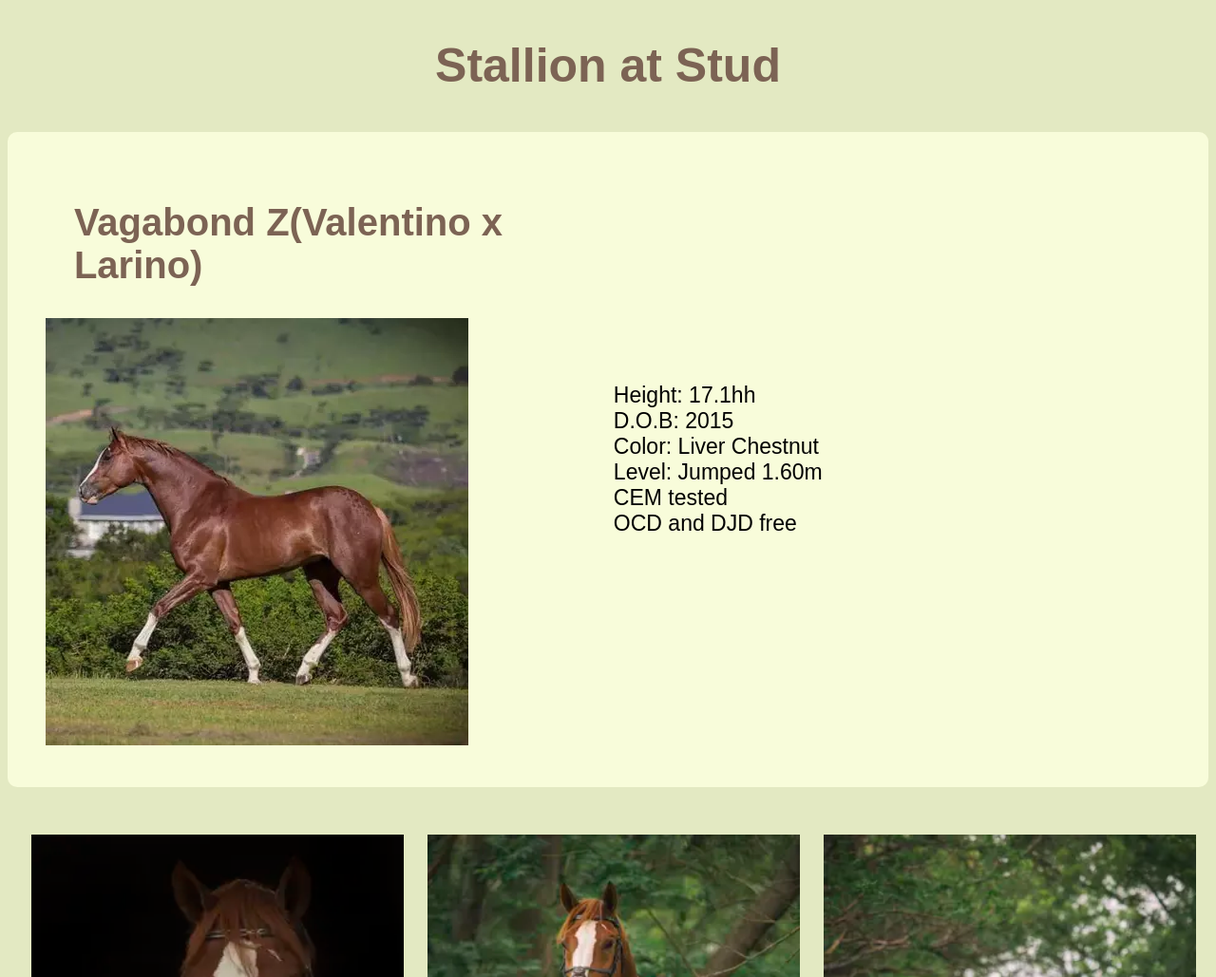
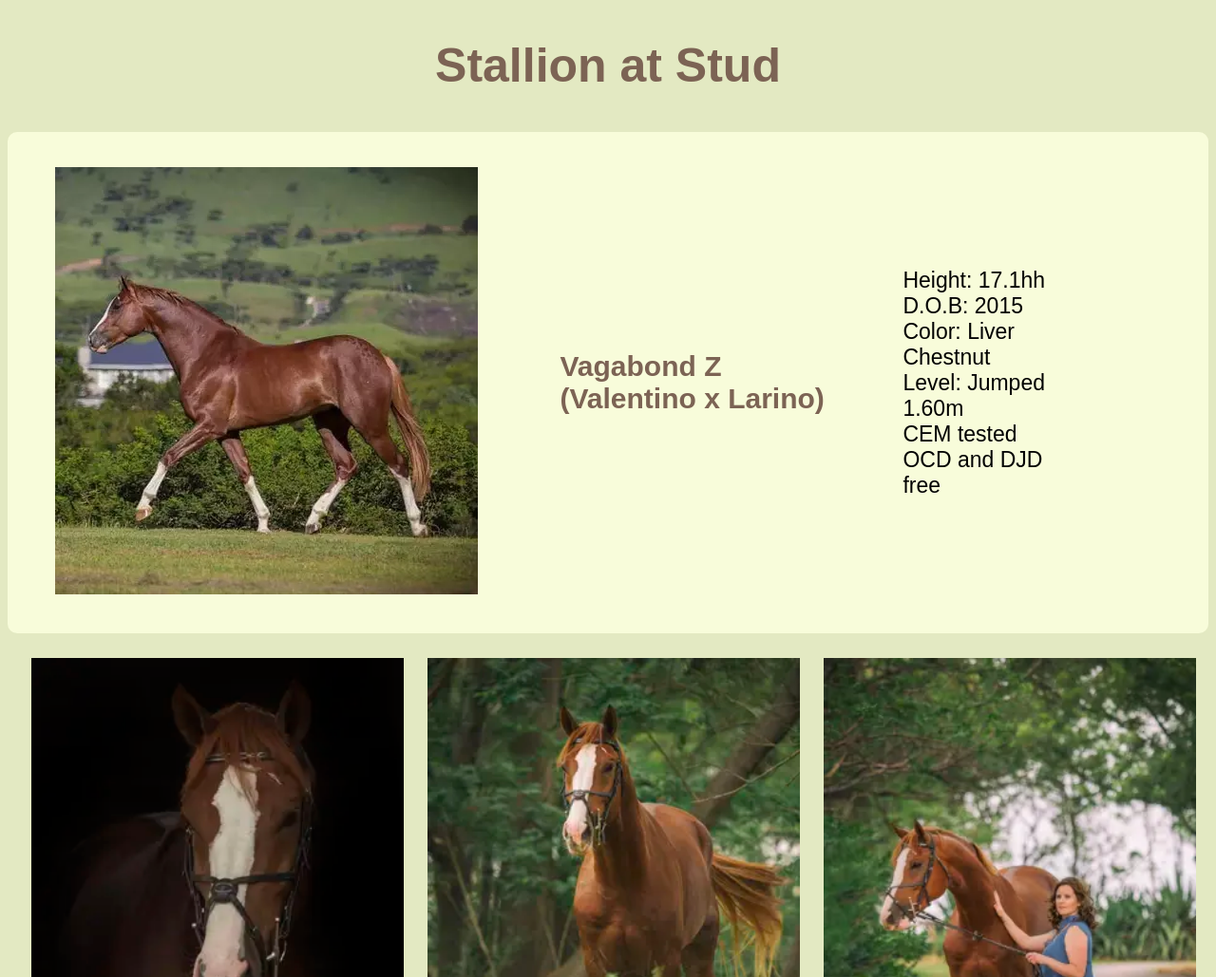
Before and after one commit to KateNowlan/Nowlan-Sporthorses, a plain HTML site: page stallions.html in a window 1280 px wide. Shown: the part 380-1409 px from the top of the page at 95% size. Drawn offline with Linux system fonts and the light colour scheme.

Commit message:
restyle stallion page

```diff
--- a/assets/css/style.css
+++ b/assets/css/style.css
@@ -80,14 +80,14 @@ body {
 
 .sections-wrapper {
     display: flex;
-    height: fit-content;
     align-items: center;
     border-radius: 0.625rem;
     background: #F8FCDA;
-    padding: 5vh;
     height: auto;
-    margin-top: 3vh;
-    margin-bottom: 3vh;
+    max-width: 1260px;
+    margin: 0 auto;
+    padding-left: 1%;
+    padding-right: 1%;
 }
 
 /*meet the team section */
@@ -159,16 +159,21 @@ body {
 .horse-info > p {
     font-size: 23px;
     text-align: left;
+    padding-left: 15%;
 }
 
 .horse-breeding {
-    font-size: 40px;
-    padding-left: 5%;
+    font-size: 30px;
+    padding: 4%;
 }
 
 .stud {
     font-size: 50px;
     text-align: center;
+}
+
+.main-horse-pic {
+    padding: 3%;
 }
 
 /* column and row for gallery */
--- a/stallions.html
+++ b/stallions.html
@@ -41,8 +41,8 @@
         <h2 class="stud">Stallion at Stud</h2>
             <div class="sections-wrapper">
             <div class="main-horse-pic">
-                <h2 class="horse-breeding">Vagabond Z(Valentino x Larino)</h2>
                     <img src="./assets/images/vagatrot.webp" alt="horse trotting"></div>
+                <h2 class="horse-breeding">Vagabond Z<br>(Valentino x Larino)</h2>
             <div class="horse-info">
                 <p>Height: 17.1hh<br>
                 D.O.B: 2015<br>
```
